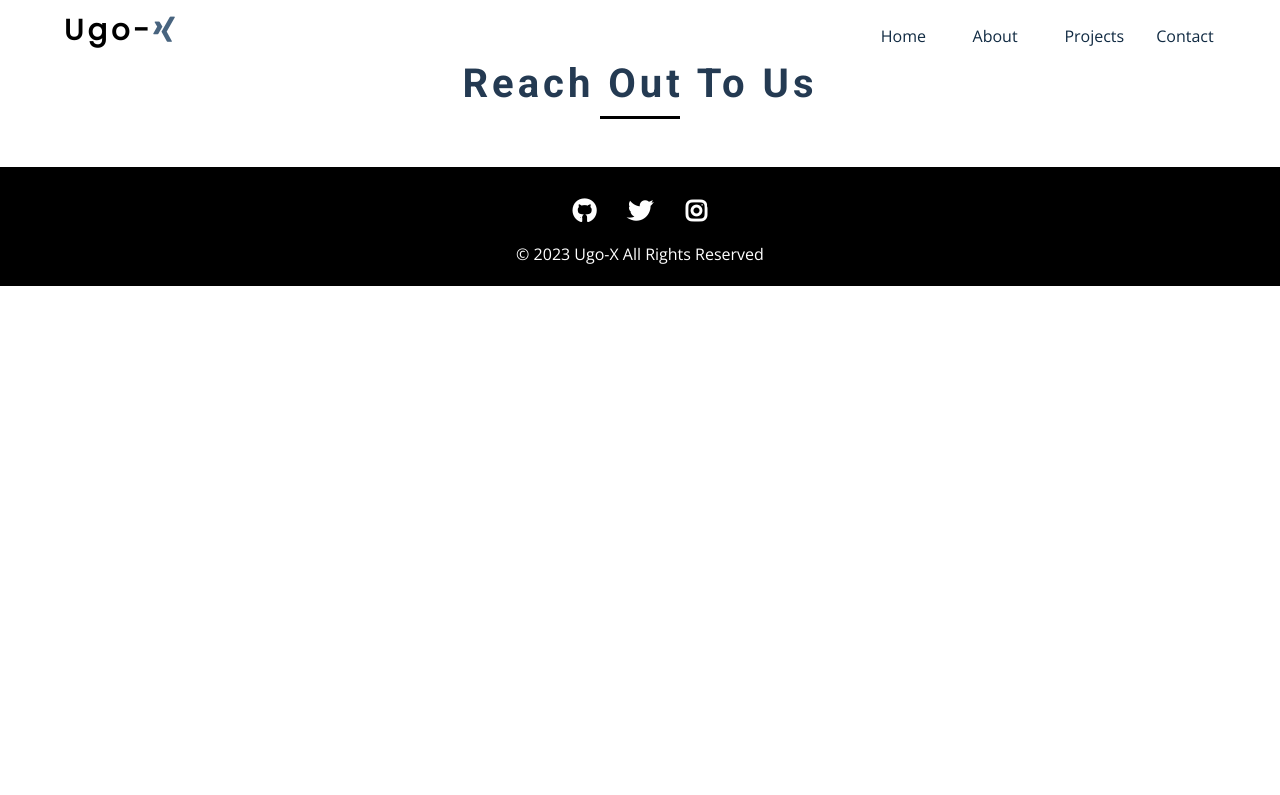
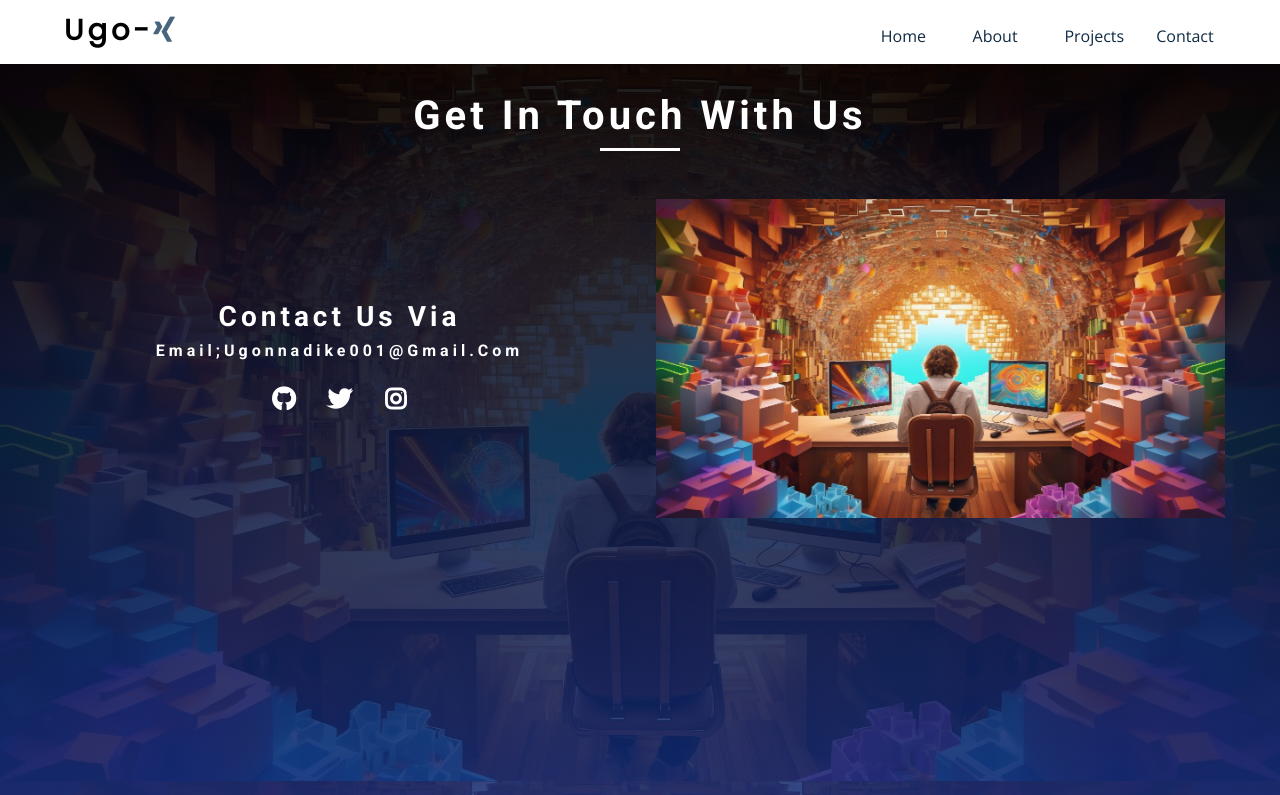
Before and after one commit to Ugo-X/MY-PORTFOLIO-PROJECT, a plain HTML site: page contact.html in a window 1280 px wide. Shown: the top 795 px of the page. Drawn offline with nearby package versions, Linux system fonts and the light colour scheme; a web font is replaced by a local one.

Commit message:
updated contact me page

```diff
--- a/contact.html
+++ b/contact.html
@@ -4,15 +4,18 @@
     <meta charset="UTF-8" />
     <meta name="viewport" content="width=device-width, initial-scale=1.0" />
     <title>contact page</title>
-  </head>
     <!-- font-awesome -->
     <link rel="stylesheet" href="./fontawesome-free-6.4.0-web/css/all.css" />
 
     <!-- css -->
     <link rel="stylesheet" href="./css/designs.css" />
 
+    <!-- styles css -->
+    <style>
 
-
+    </style>
+    <!-- end of styles css -->
+  </head>
   <body>
     <!-- navbar -->
     <nav class="nav" id="nav">
@@ -97,21 +100,48 @@
       </div>
     </aside>
     <!-- end of sidebar -->
-    <section class="contact">
+
+    <section class="contact-me">
       <!-- section title -->
       <div class="section-title contact-me-title">
-        <h2>reach out to us</h2>
-        <div class="underline"></div>
+        <h2>Get in touch with us</h2>
+        <div class="underline contact-underline"></div>
       </div>
       <!-- end of section title -->
       <!-- section center -->
-      <div class="section-center contact-center">
-        <div class="contact-info">
-          <p></p>
+      <div class="section-center contact-me-center">
+        <!-- contact me info -->
+        <div class="contact-me-info">
+          <h3>contact us via</h3>
+          <h4>email;ugonnadike001@gmail.com</h4>
+          <!-- social icons -->
+          <ul class="footer-icons">
+            <li>
+              <a href="https://github.com/Ugo-X" target="_blank"
+                ><i class="fa-brands fa-github hero-icon"></i>
+              </a>
+            </li>
+            <li>
+              <a
+                href="https://twitter.com/iUgonnaDike?t=33gnViD6FeqcrBhFnEPQYg&s=09"
+                target="_blank"
+                ><i class="fa-brands fa-twitter hero-icon"></i
+              ></a>
+            </li>
+            <li>
+              <a href="http://www.instagram.com/ugoo_x" target="_blank"
+                ><i class="fa-brands fa-instagram hero-icon"></i
+              ></a>
+            </li>
+          </ul>
+          <!-- end of hero social -->
         </div>
-        <!-- contact image -->
-        <div class="contact-img"></div>
-        <!-- end of contact image -->
+        <!--end of contact me info -->
+        <!-- contact me image -->
+        <div class="contact-me-img">
+          <img src="./images/Big-Screen-background-img-8.jpg" alt="" />
+        </div>
+        <!-- end of contact me image -->
       </div>
       <!-- end of section center -->
     </section>
--- a/css/designs.css
+++ b/css/designs.css
@@ -307,7 +307,7 @@ Sidebar
   width: 100%;
   height: 100%;
   background: rgb(0, 0, 0);
-  z-index: 4;
+  z-index: 1500;
   display: grid;
   place-items: center;
   -webkit-transition: var(--transition);
@@ -376,7 +376,7 @@ Sidebar
 
 .close-btn {
   position: absolute;
-  top: 4.2rem;
+  top: 1rem;
   right: 1rem;
   background: transparent;
   color: white;
@@ -1344,9 +1344,46 @@ Footer
 }
 /*
 ===============
-Single Page
+contact me page
 ===============
 */
+    .contact-me {
+        min-height: 100vh;
+        background: linear-gradient( to top,rgba(18, 48, 132, 0.821),rgba(0, 0, 0, 0.869)) ,url(../images/Big-Screen-background-img-8.jpg);
+      }
+
+      .contact-me-center{
+        display: grid;
+        place-items: center;
+        text-align: center;
+        gap: 2rem;
+      }
+      .contact-me .footer-icons .hero-icon{
+        margin-top: 1rem;
+        color: var(--clr-grey-1);
+        color: white;
+      }
+
+      .contact-me h3,h4{
+        color: white;
+      }
+
+      .contact-me h2{
+        padding-top: 2rem;
+        color: white;
+      }
+      .contact-underline{
+       background: white;
+      }
+
+
+
+
+      @media screen  and (min-width:700px){
+        .contact-me-center{
+          grid-template-columns: repeat(2,1fr);
+        }
+      }
 
 /*
 ===============
```
Also changed, not shown: images/contact-me-img.jpg (added). Lines whose indentation alone changed are shown as unchanged.
